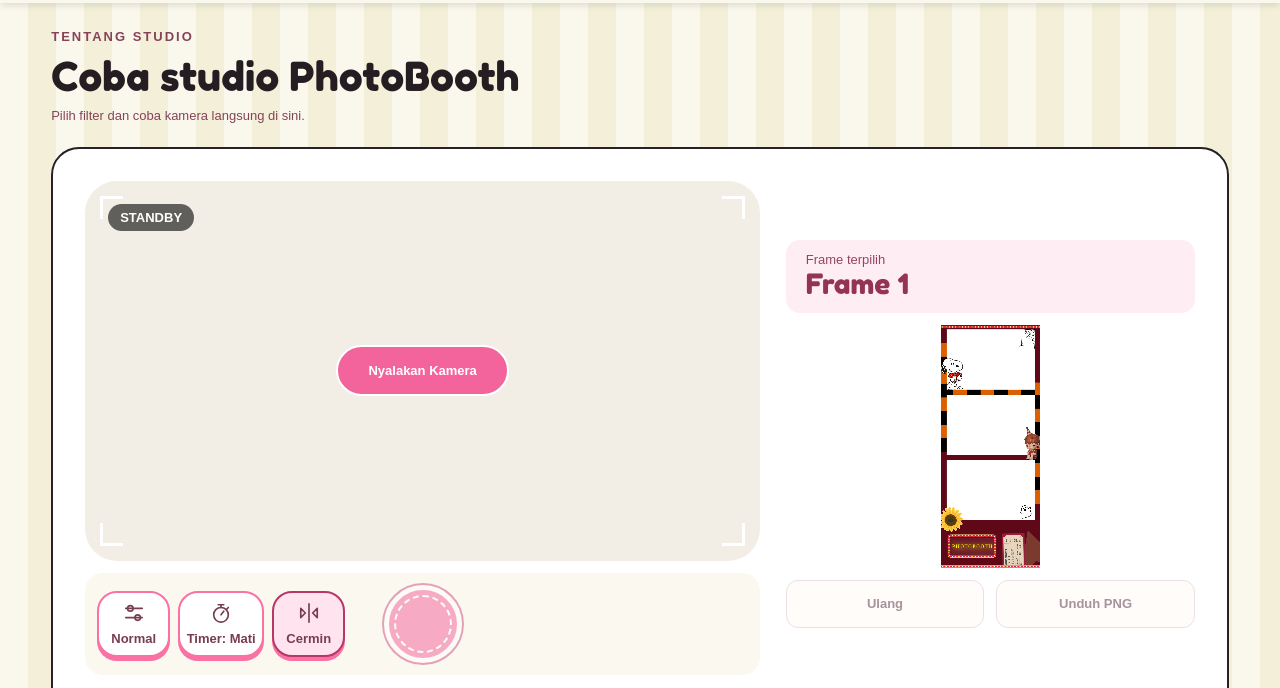
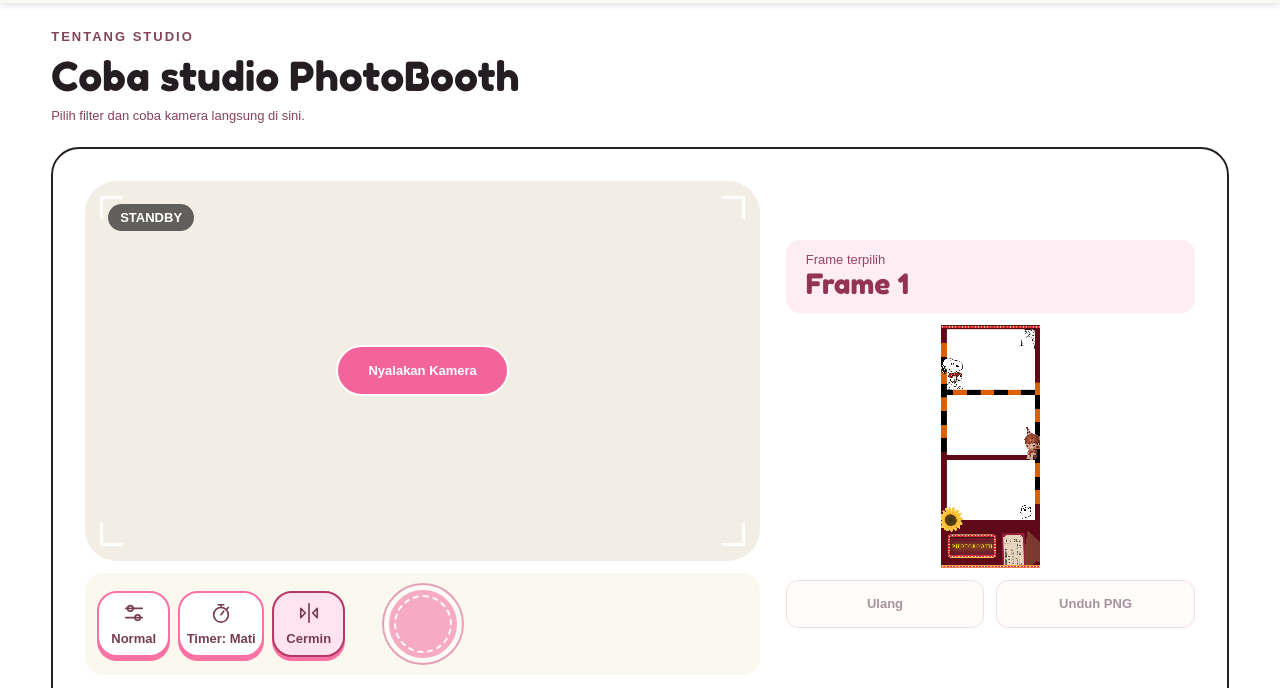
Before and after one commit to RadityaIhsan-cmyk/pemwebaku, a plain HTML site: page index.html in a window 1280 px wide. Both pictures are taken after a click on the link "Studio Booth". Shown: the part 112-800 px from the top of the page. Drawn offline with Linux system fonts and the light colour scheme.

Commit message:
Ubah latar studio kamera menjadi putih polos

```diff
--- a/css/kamera.css
+++ b/css/kamera.css
@@ -1,11 +1,7 @@
 #studio {
     padding: 26px clamp(14px, 4vw, 64px) 48px;
     color: #48283a;
-    background: repeating-linear-gradient(
-        90deg,
-        var(--color-cream, #faf8ec) 0 28px,
-        #f3efd9 28px 56px
-    );
+    background: #fff;
     font-family: Jakarta, sans-serif;
 }
 
```
